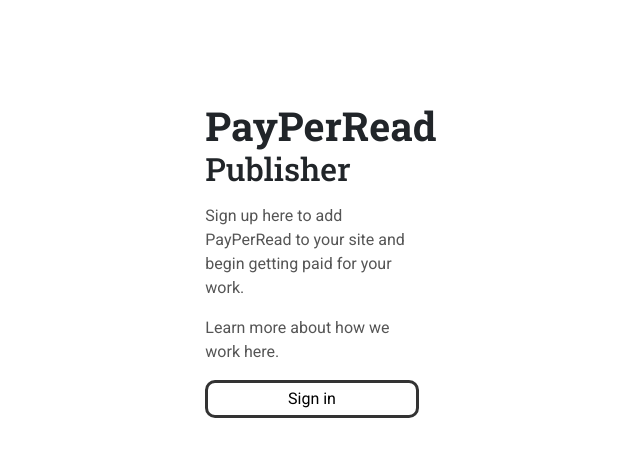
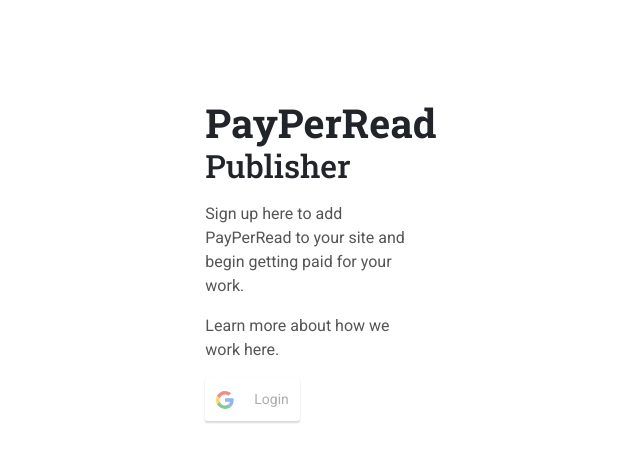
Before and after one commit to jakearmendariz/PayPerRead, a React (Create React App) app in the folder frontend/: page /signin/publisher in a window 1280 px wide. Shown: the top 462 px of the page, without its empty margins (328-968 px from the left). Built offline with nearby package versions, Linux system fonts and the light colour scheme.

Commit message:
Add google button

```diff
--- a/frontend/src/pages/SignInPage.js
+++ b/frontend/src/pages/SignInPage.js
@@ -1,7 +1,9 @@
-import React from 'react';
-import { useParams } from 'react-router-dom';
+import React, { useState } from 'react';
+import { useParams, useNavigate } from 'react-router-dom';
+import GoogleLogin from 'react-google-login';
 
-const SignInComponent = ({ subtitle, description }) => (
+
+const SignInComponent = ({ subtitle, description, success, failure }) => (
         <div className="center-content">
 
                 {/* set the width to be the size of 2 columns, and have a breakpoint at the predefined lg */}
@@ -15,7 +17,15 @@
 
                         <p className="secondary-font secondary-color">Learn more about how we work <a>here</a>.</p>
 
-			<button className="styled-button secondary-font primary-color">Sign in</button>
+
+                        <GoogleLogin
+                                clientId="395326925781-gs6ubj69r0egkkeifimohrktr2h3an6p.apps.googleusercontent.com"
+                                buttonText="Login"
+                                onSuccess={success}
+                                onFailure={failure}
+                                cookiePolicy={'single_host_origin'}
+                        />
+                        {/* <button className="styled-button secondary-font primary-color">Sign in</button> */}
                 </div>
         </div>
 );
@@ -23,6 +33,25 @@
 const SignInPage = () => {
 
         const { user } = useParams(); // get the slug
+        const navigate = useNavigate();
+
+        const success = (response) => {
+                console.log(response);
+                console.log(response.profileObj.email);
+
+                const url = "http://localhost:8000/";
+                fetch(url)
+                        .then(data => data.json())
+                        .then(resp => {
+                                console.log(resp);
+                        });
+
+                navigate("/")
+        };
+
+        const failure = (response) => {
+                console.log(response);
+        };
 
         // check if the signup is valid
         if(user !== 'reader' && user !== 'publisher')
@@ -37,6 +66,8 @@
                                 `Sign up here to add PayPerRead to your site and begin getting paid for your work.` :
                                 `We are a web3-inspired service that helps connect your contribution directly to the author.`
                         }
+                        success={success}
+                        failure={failure}
                 />
         );
 };
```
Lines whose indentation alone changed are shown as unchanged.
